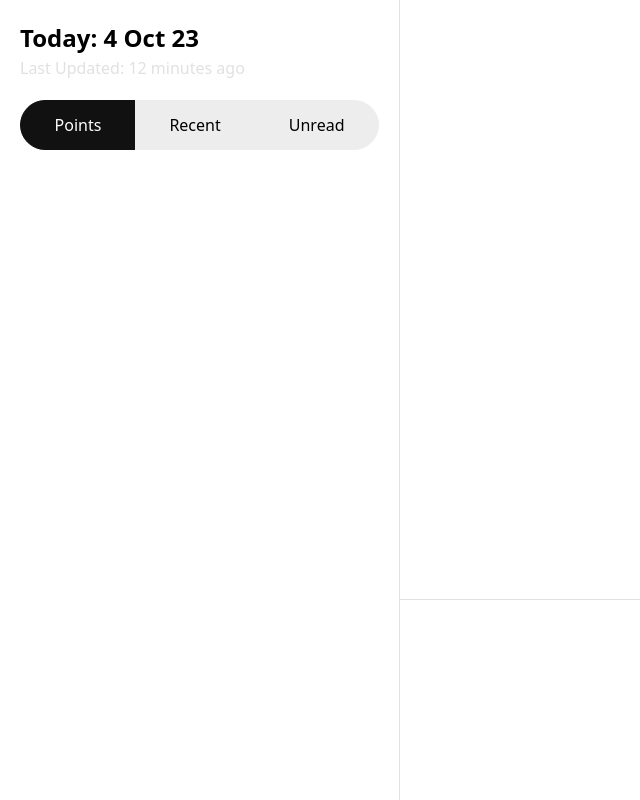
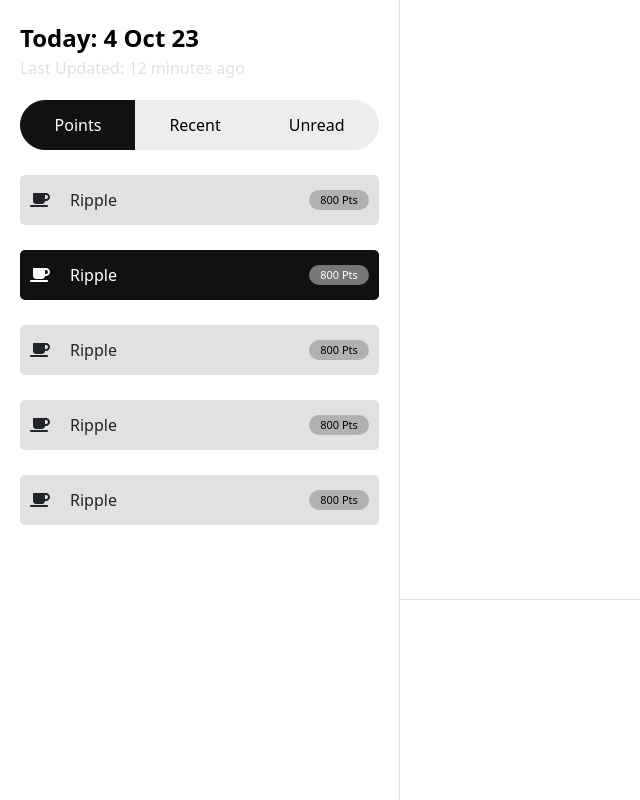
Before and after one commit to hirokimoto/crypto-trading-news, a React (Vite) app: page / in a window 1280 px wide. Shown: the whole page, without its empty margins (0-640 px from the left). Built offline with nearby package versions, Linux system fonts and the light colour scheme.

Commit message:
feat: add news feeds

```diff
--- a/package.json
+++ b/package.json
@@ -10,8 +10,12 @@
     "tauri": "tauri"
   },
   "dependencies": {
+    "@fortawesome/fontawesome-svg-core": "^6.4.2",
+    "@fortawesome/free-solid-svg-icons": "^6.4.2",
+    "@fortawesome/react-fontawesome": "^0.2.0",
     "@tauri-apps/api": "^1.5.0",
     "bootstrap": "^5.3.2",
+    "classnames": "^2.3.2",
     "react": "^18.2.0",
     "react-bootstrap": "^2.9.0",
     "react-dom": "^18.2.0",
--- a/src/App.tsx
+++ b/src/App.tsx
@@ -2,6 +2,7 @@ import { useState } from "react";
 import { invoke } from "@tauri-apps/api/tauri";
 import Button from 'react-bootstrap/Button';
 import ButtonGroup from 'react-bootstrap/ButtonGroup';
+import News from './components/News';
 import "./App.scss";
 
 function App() {
@@ -24,6 +25,12 @@ function App() {
           <Button variant="secondary">Recent</Button>
           <Button variant="secondary">Unread</Button>
         </ButtonGroup>
+
+        <News title="Ripple" point={800} />
+        <News className="active" title="Ripple" point={800} />
+        <News title="Ripple" point={800} />
+        <News title="Ripple" point={800} />
+        <News title="Ripple" point={800} />
       </div>
       <div className="app-right">
         <div className="content">
--- /dev/null
+++ b/src/components/Components.scss
@@ -0,0 +1,37 @@
+@import '../colors.scss';
+
+.news {
+    display: flex;
+    align-items: center;
+    background-color: $background;
+    border-radius: 5px;
+    margin-top: 25px;
+    padding: 10px;
+    width: 100%;
+    height: 50px;
+
+    .title {
+        margin-left: 20px;
+    }
+    .point {
+        display: flex;
+        align-items: center;
+        justify-content: center;
+        background-color: #b1b1b1;
+        border-radius: 10px;
+        color: black;
+        font-size: 11px;
+        margin-left: auto;
+        width: 60px;
+        height: 20px;
+    }
+
+    &.active {
+        background-color: $primary;
+        color: white;
+        .point {
+            background-color: #777777;
+            color: white;
+        }
+    }
+}
--- /dev/null
+++ b/src/components/News.tsx
@@ -0,0 +1,20 @@
+import { FontAwesomeIcon } from '@fortawesome/react-fontawesome'
+import { faCoffee } from '@fortawesome/free-solid-svg-icons'
+import className from 'classnames'
+import './Components.scss';
+
+interface NewsProps {
+    className?: string
+    title: string
+    point: number
+}
+
+export default function News(props: NewsProps) {
+    return (
+        <div className={className('news', props.className)}>
+            <FontAwesomeIcon icon={faCoffee} />
+            <span className="title">{props.title}</span>
+            <div className="point">{props.point} Pts</div>
+        </div>
+    )
+}
```
Also changed, not shown: 1 other file (tests, documents, lock files or other folders).
